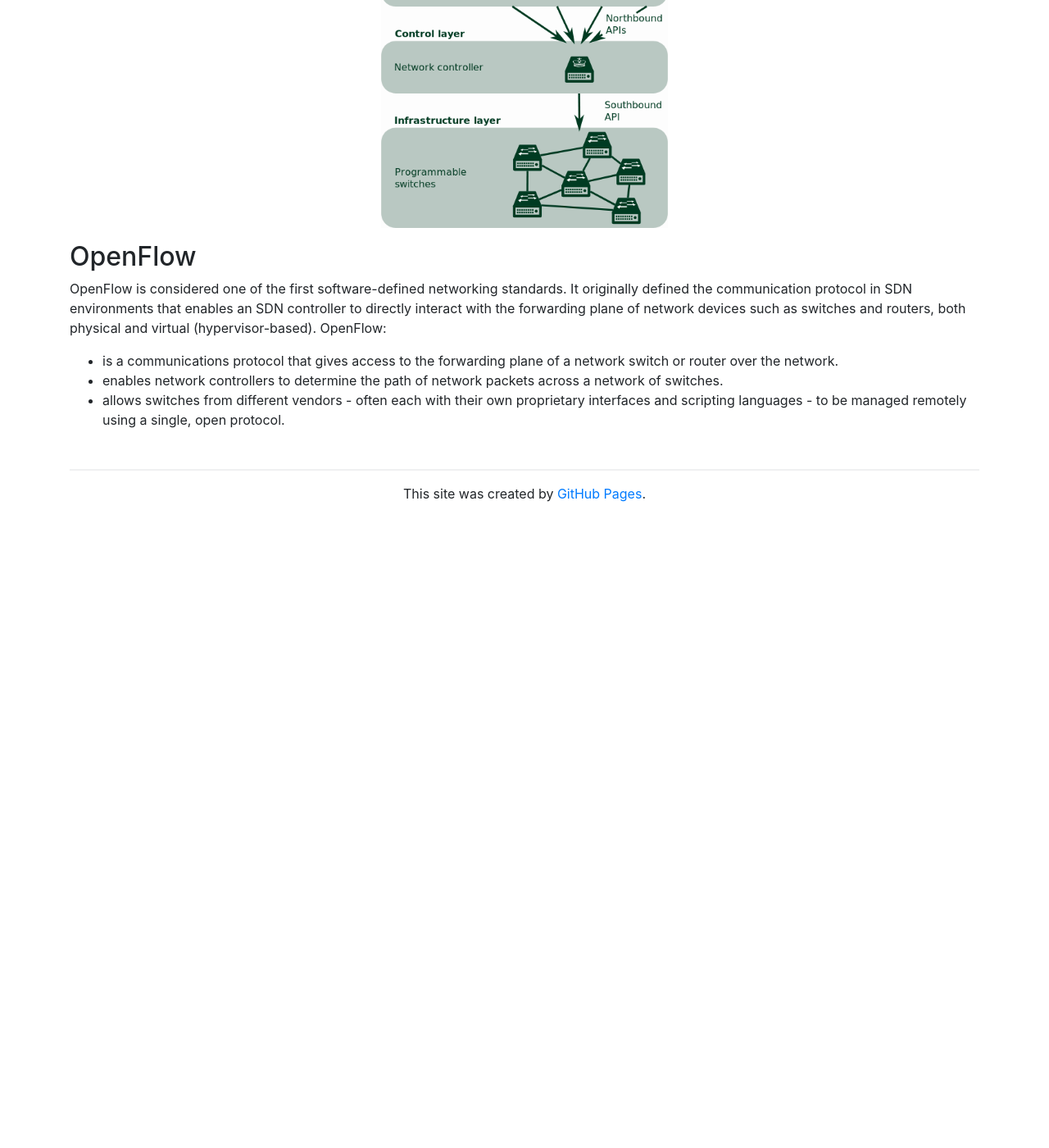
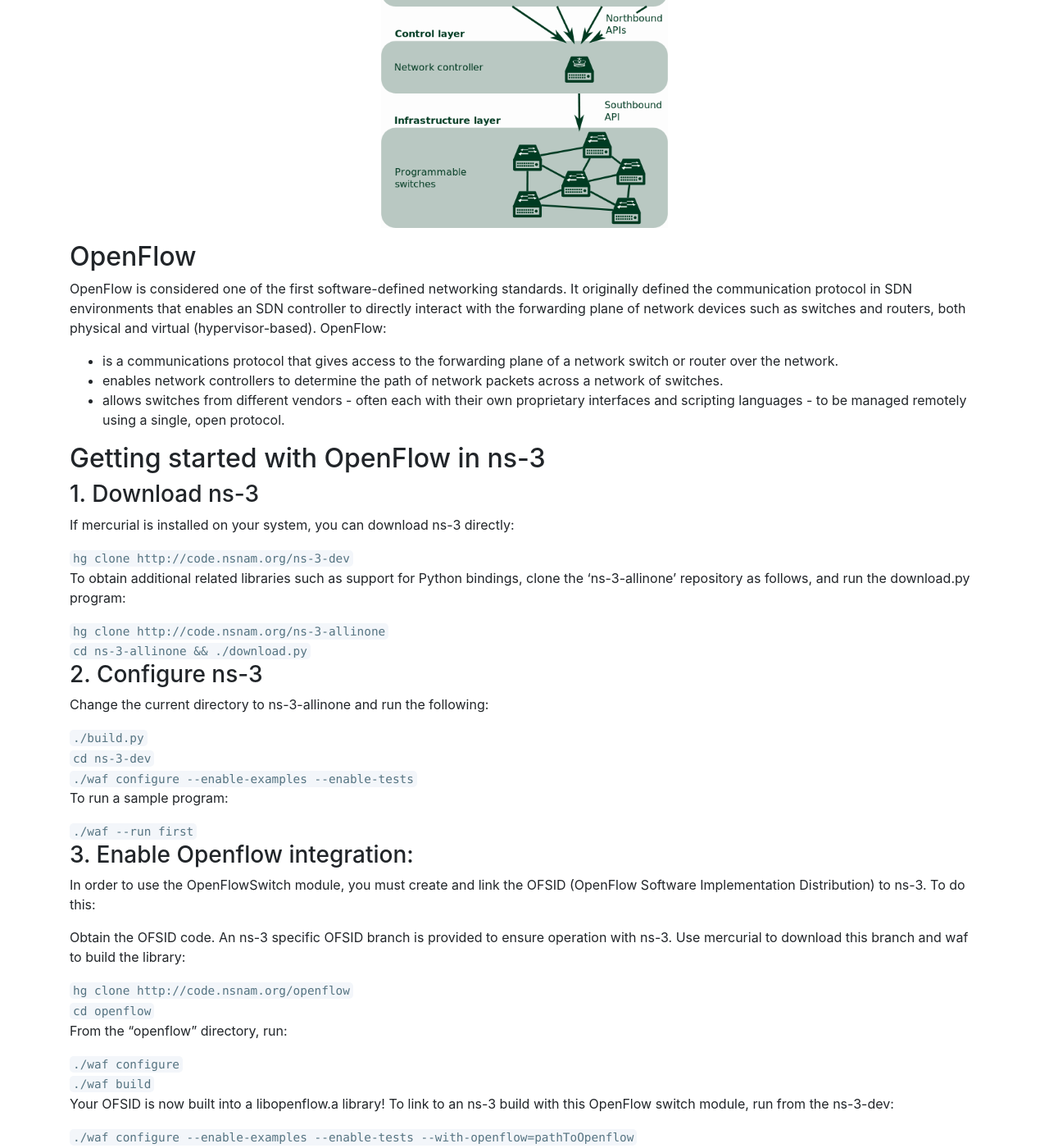
Before and after one commit to joe019/Extending-SDN-functionalities-of-ns-3, a Jekyll site: the page built from docs/background.md, in a window 1280 px wide and 1400 px high, scrolled down 651 px. Shown: the whole window at 82% size. Built offline with Jekyll 4.4.1, drawn with Linux system fonts in a browser that asks for light colours; nearby versions of some CDN libraries; before the commit the page ends 1281 px from its top, so only the background shows below that; some of the changed text lies outside the part shown.

Commit message:
edited backg & impl

```diff
--- a/docs/background.md
+++ b/docs/background.md
@@ -29,3 +29,66 @@
 	<li>enables network controllers to determine the path of network packets across a network of switches.</li>
 	<li>allows switches from different vendors - often each with their own proprietary interfaces and scripting languages - to be managed remotely using a single, open protocol.</li>
 </ul>
+
+<h2 id="ns-3">Getting started with OpenFlow in ns-3</h2>
+
+<h3>1. Download ns-3</h3>
+
+<p>If mercurial is installed on your system, you can download ns-3 directly:</p>
+
+<code>hg clone http://code.nsnam.org/ns-3-dev</code><br>
+
+<p>To obtain additional related libraries such as support for Python bindings, clone the ‘ns-3-allinone’ repository as follows, and run the download.py program:</p>
+
+<code>hg clone http://code.nsnam.org/ns-3-allinone</code> <br>
+<code>cd ns-3-allinone && ./download.py</code> <br>
+
+<h3>2. Configure ns-3</h3>
+
+<p>Change the current directory to ns-3-allinone and run the following:</p>
+
+<code>./build.py</code> <br>
+<code>cd ns-3-dev</code> <br>
+<code>./waf configure --enable-examples --enable-tests</code> <br>
+
+<p>To run a sample program:</p>
+
+<code>./waf --run  first</code>
+
+<h3>3. Enable Openflow integration:</h3>
+
+<p>In order to use the OpenFlowSwitch module, you must create and link the OFSID (OpenFlow Software Implementation Distribution) to ns-3. To do this:</p>
+
+<p>Obtain the OFSID code. An ns-3 specific OFSID branch is provided to ensure operation with ns-3. Use mercurial to download this branch and waf to build the library:</p>
+
+<code>hg clone http://code.nsnam.org/openflow</code><br>
+<code>cd openflow</code>
+
+<p>From the “openflow” directory, run:</p>
+
+<code>./waf configure</code><br>
+<code>./waf build</code>
+
+<p>Your OFSID is now built into a libopenflow.a library! To link to an ns-3 build with this OpenFlow switch module, run from the ns-3-dev:</p>
+
+<code>./waf configure --enable-examples --enable-tests --with-openflow=pathToOpenflow</code><br>
+where <code>pathToOpenflow=/home/gian/openflow or /home/joe019/7th\ sem/projects/openflow</code><br>
+
+<p><code>Under ---- Summary of optional NS-3 features:</code> you should see:</p>
+
+<code>"NS-3 OpenFlow Integration     : enabled"</code>
+
+<p>indicating the library has been linked to ns-3. Run:</p>
+
+<code>./waf build</code><br>
+
+<p>to build ns-3 and activate the OpenFlowSwitch module in ns-3.</p>
+
+<p>For an example demonstrating its use in a simple learning controller/switch, run:</p>
+
+<code>./waf --run openflow-switch</code><br>
+
+<p>To see it in detailed logging, run:</p>
+
+<code>./waf --run "openflow-switch -v"</code><br>
+</ol>
```
Also changed, not shown: docs/implementation.md (+11 -18 lines).
